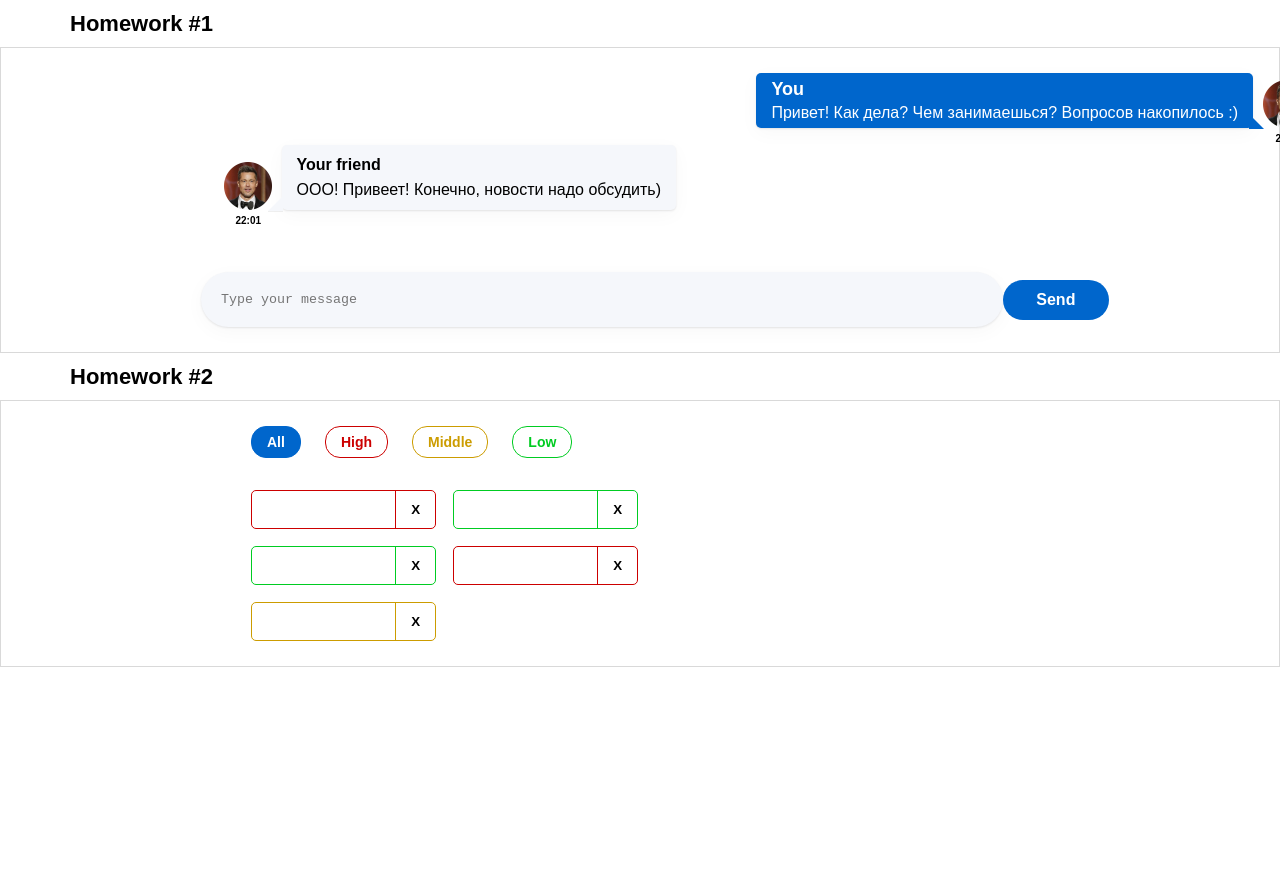
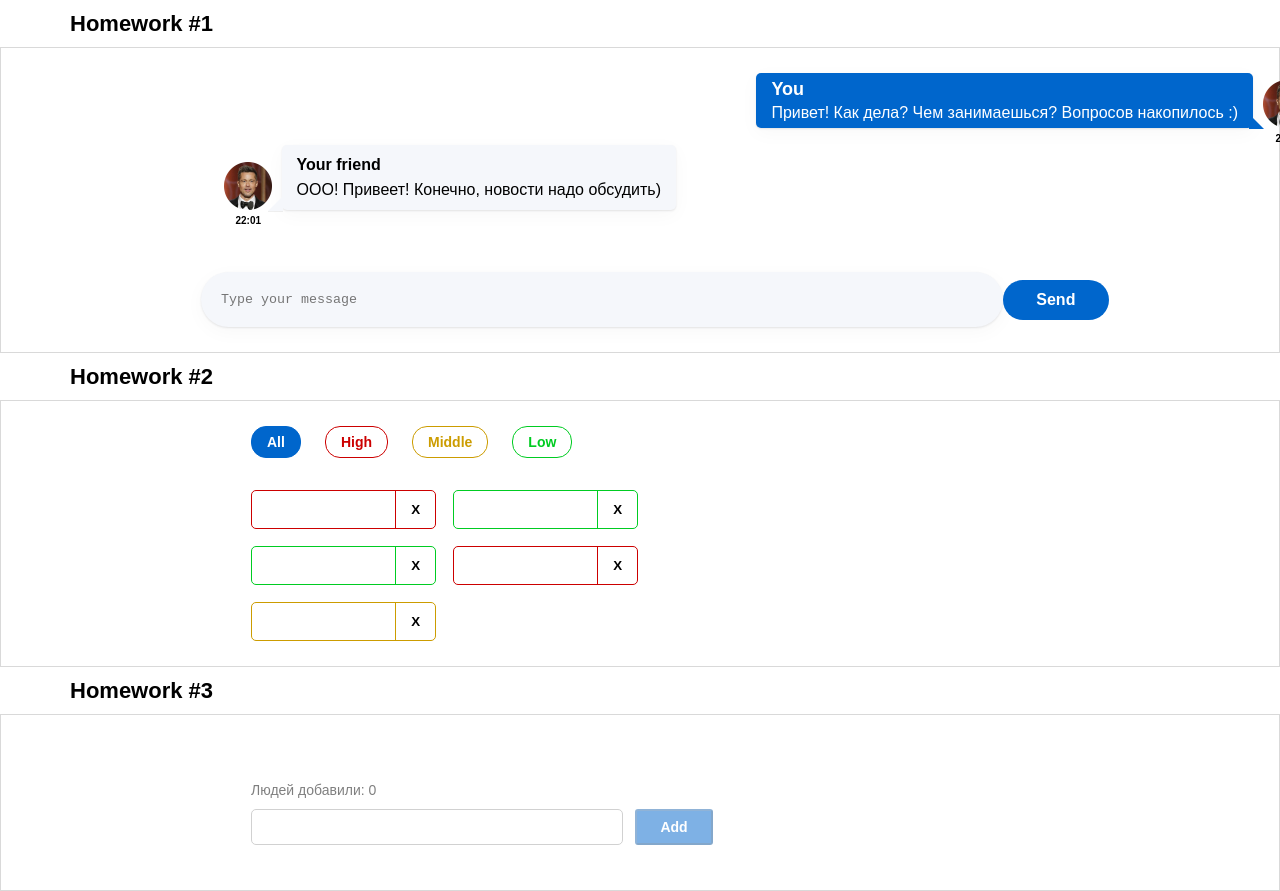
Before and after one commit to MaximChizhevskiy/hws2-master, a React (Create React App) app: page / in a window 1280 px wide. Shown: the top 891 px of the page. Before the commit the page ends 800 px from the top, so only its background shows below. Built offline with nearby package versions, Linux system fonts and the light colour scheme.

Commit message:
hw3 is done

```diff
--- a/src/s1-main/App.tsx
+++ b/src/s1-main/App.tsx
@@ -2,6 +2,7 @@ import React from 'react'
 import s from './App.module.css'
 import HW1 from '../s2-homeworks/hw01/HW1'
 import HW2 from "../s2-homeworks/hw02/HW2";
+import HW3 from "../s2-homeworks/hw03/HW3";
 
 function App() {
     return (
@@ -9,7 +10,7 @@ function App() {
             <HW1/>
             {/*раскомментировать по ходу выполнения*/}
             <HW2/>
-            {/*<HW3/>*/}
+            <HW3/>
             {/*<HW4/>*/}
 
             {/*при выполнении дз 5 и более - закомментировать здесь дз 1-4, так как они есть внутри дз 5*/}
--- a/src/s2-homeworks/hw03/Greeting.module.css
+++ b/src/s2-homeworks/hw03/Greeting.module.css
@@ -1,35 +1,116 @@
 .greetingForm {
+    margin-top: 32px;
+    margin-left: 250px;
 }
 
 .inputAndButtonContainer {
+    display: flex;
 }
 
 .error {
+    padding: 10px 0;
+    color: rgb(204, 0, 0);
+    font-family: Montserrat, sans-serif;
+    font-size: 14px;
+    font-weight: 400;
+    line-height: 17px;
+    letter-spacing: 0;
+    text-align: left;
 }
 
 .input {
+    width: 372px;
+    height: 36px;
+    margin-right: 12px;
+    box-sizing: border-box;
+    border: 1px solid rgb(209, 209, 209);
+    border-radius: 5px;
+    padding: 15px;
+    color: rgb(0, 0, 0);
+    font-family: Montserrat, sans-serif;
+    font-size: 16px;
+    font-weight: 500;
+    line-height: 20px;
+    letter-spacing: 0;
+    text-align: left;
+    outline: none;
 }
 
 .input:focus {
+    padding: 15px;
+    box-sizing: border-box;
+    border: 1px solid rgb(209, 209, 209);
+    border-radius: 5px;
+    outline: none;
 }
 
 .errorInput {
+    width: 372px;
+    height: 36px;
+    margin-right: 12px;
+    box-sizing: border-box;
+    border-radius: 5px;
+    border: 1px solid rgb(204, 0, 0);
+    cursor: none;
 }
 
 .button {
+    width: 78px;
+    height: 36px;
+    border-radius: 3px;
+    /* Primary/100 */
+    background: rgb(0, 102, 204);
+    color: rgb(255, 255, 255);
+    font-family: Montserrat, sans-serif;
+    font-size: 14px;
+    font-weight: 600;
+    line-height: 20px;
+    letter-spacing: 0;
+    text-align: left;
+    display: flex;
+    flex-direction: row;
+    justify-content: center;
+    align-items: center;
+    padding: 5px 24px 5px 24px;
 }
 
 .button:focus {
+    border-radius: 3px;
+    /* Primary/100 */
+    background: rgb(0, 102, 204);
 }
 
 .button:active {
+    border-radius: 3px;
+    /* Primary/100 */
+    background: rgb(0, 102, 204);
 }
 
 .button:disabled {
+    border-radius: 3px;
+    /* Primary/100 */
+    background: rgb(0, 102, 204);
+    opacity: 0.5;
+
 }
 
 .text {
+    color: rgba(0, 0, 0, 0.5);
+    font-family: Montserrat, sans-serif;
+    font-size: 14px;
+    font-weight: 400;
+    line-height: 17px;
+    letter-spacing: 0;
+    text-align: left;
+    padding: 10px 0;
 }
 
 .greeting {
+    color: rgb(0, 0, 0);
+    font-family: Montserrat, sans-serif;
+    font-size: 14px;
+    font-weight: 500;
+    line-height: 17px;
+    letter-spacing: 0;
+    text-align: left;
 }
--- a/src/s2-homeworks/hw03/Greeting.tsx
+++ b/src/s2-homeworks/hw03/Greeting.tsx
@@ -2,14 +2,14 @@ import React, {ChangeEvent, KeyboardEvent} from 'react'
 import s from './Greeting.module.css'
 
 type GreetingPropsType = {
-    name: any // need to fix any
-    setNameCallback: any // need to fix any
-    addUser: any // need to fix any
-    onBlur: any // need to fix any
-    onEnter: any // need to fix any
-    error: any // need to fix any
-    totalUsers: any // need to fix any
-    lastUserName?: any // need to fix any
+    name: string // need to fix any
+    setNameCallback: (e: ChangeEvent<HTMLInputElement>) => void // need to fix any
+    addUser: () => void // need to fix any
+    onBlur: () => void // need to fix any
+    onEnter: (e: KeyboardEvent<HTMLInputElement>) => void // need to fix any
+    error: string // need to fix any
+    totalUsers: number // need to fix any
+    lastUserName?: string // need to fix any
 }
 
 // презентационная компонента (для верстальщика)
@@ -25,7 +25,10 @@ const Greeting: React.FC<GreetingPropsType> = (
         lastUserName,
     } // деструктуризация пропсов
 ) => {
-    const inputClass = s.errorInput // need to fix with (?:)
+
+    const inputClass = `${s.input} ${
+        error ? s.errorInput : ''
+    }`// need to fix with (?:) s.errorInput  s.input
 
     return (
         <div id={'hw3-form'} className={s.greetingForm}>
@@ -57,7 +60,7 @@ const Greeting: React.FC<GreetingPropsType> = (
                     className={s.button}
                     disabled={!name.trim()}
                 >
-                    add
+                    Add
                 </button>
             </div>
 
--- a/src/s2-homeworks/hw03/GreetingContainer.tsx
+++ b/src/s2-homeworks/hw03/GreetingContainer.tsx
@@ -1,20 +1,33 @@
-import React, { ChangeEvent, KeyboardEvent, useState } from 'react'
+import React, {ChangeEvent, Dispatch, KeyboardEvent, SetStateAction, useState} from 'react'
 import Greeting from './Greeting'
-import { UserType } from './HW3'
+import {UserType} from './HW3'
 
 type GreetingContainerPropsType = {
-    users: any // need to fix any
-    addUserCallback: any // need to fix any
+    users: UserType[] // need to fix any
+    addUserCallback: (name: string) => void // need to fix any
 }
 
-export const pureAddUser = (name: any, setError: any, setName: any, addUserCallback: any) => {
+export const pureAddUser = (name: string, setError: Dispatch<SetStateAction<string>>, setName: Dispatch<SetStateAction<string>>, addUserCallback: (name: string) => void) => {
     // если имя пустое - показать ошибку, иначе - добавить юзера и очистить инпут
+    if (name.trim() === '') {
+        setError('Ошибка! Введите имя!')
+    } else {
+        addUserCallback(name)
+        setName('')
+    }
 }
 
-export const pureOnBlur = (name: any, setError: any) => { // если имя пустое - показать ошибку
+export const pureOnBlur = (name: string, setError: Dispatch<SetStateAction<string>>) => {
+    // если имя пустое - показать ошибку
+    if (name.trim() === '') {
+        setError('Ошибка! Введите имя!')
+    }
 }
 
-export const pureOnEnter = (e: any, addUser: any) => { // если нажата кнопка Enter - добавить
+export const pureOnEnter = (e: KeyboardEvent<HTMLInputElement>, addUser: ()=> void) => { // если нажата кнопка Enter - добавить
+    if (e.key === 'Enter') {
+    addUser()
+    }
 }
 
 // более простой и понятный для новичков
@@ -22,15 +35,15 @@ export const pureOnEnter = (e: any, addUser: any) => { // если нажата
 
 // более современный и удобный для про :)
 const GreetingContainer: React.FC<GreetingContainerPropsType> = ({
-    users,
-    addUserCallback,
-}) => {
+                                                                     users,
+                                                                     addUserCallback,
+                                                                 }) => {
     // деструктуризация пропсов
-    const [name, setName] = useState<any>('') // need to fix any
-    const [error, setError] = useState<any>('') // need to fix any
+    const [name, setName] = useState<string>('') // need to fix any
+    const [error, setError] = useState<string>('') // need to fix any
 
-    const setNameCallback = (e: any) => { // need to fix any
-        setName('some name') // need to fix
+    const setNameCallback = (e: ChangeEvent<HTMLInputElement>) => { // need to fix any
+        setName(e.currentTarget.value) // need to fix
 
         error && setError('')
     }
@@ -42,12 +55,12 @@ const GreetingContainer: React.FC<GreetingContainerPropsType> = ({
         pureOnBlur(name, setError)
     }
 
-    const onEnter = (e: any) => {
+    const onEnter = (e: KeyboardEvent<HTMLInputElement>) => {
         pureOnEnter(e, addUser)
     }
 
-    const totalUsers = 0 // need to fix
-    const lastUserName = 'some name' // need to fix
+    const totalUsers = users.length // need to fix
+    const lastUserName = users.length > 0 ? users[users.length -1].name : ''  // need to fix
 
     return (
         <Greeting
--- a/src/s2-homeworks/hw03/HW3.tsx
+++ b/src/s2-homeworks/hw03/HW3.tsx
@@ -19,20 +19,22 @@ import GreetingContainer from './GreetingContainer'
 
 // types
 export type UserType = {
-    _id: any // need to fix any
-    name: any // need to fix any
+    _id: string // need to fix any
+    name: string // need to fix any
 }
 
-export const pureAddUserCallback = (name: any, setUsers: any, users: any) => { // need to fix any
+export const pureAddUserCallback = (name: string, setUsers: ([]) => void, users: UserType[]) => { // need to fix any
     const user = { // need to fix
+       _id: v1(),
+        name:name
     }
     setUsers([...users, user])
 }
 
 const HW3 = () => {
-    const [users, setUsers] = useState<any>([]) // need to fix any
+    const [users, setUsers] = useState<UserType[]>([]) // need to fix any
 
-    const addUserCallback = (name: any) => { // need to fix any
+    const addUserCallback = (name: string) => { // need to fix any
         pureAddUserCallback(name, setUsers, users)
     }
 
```
